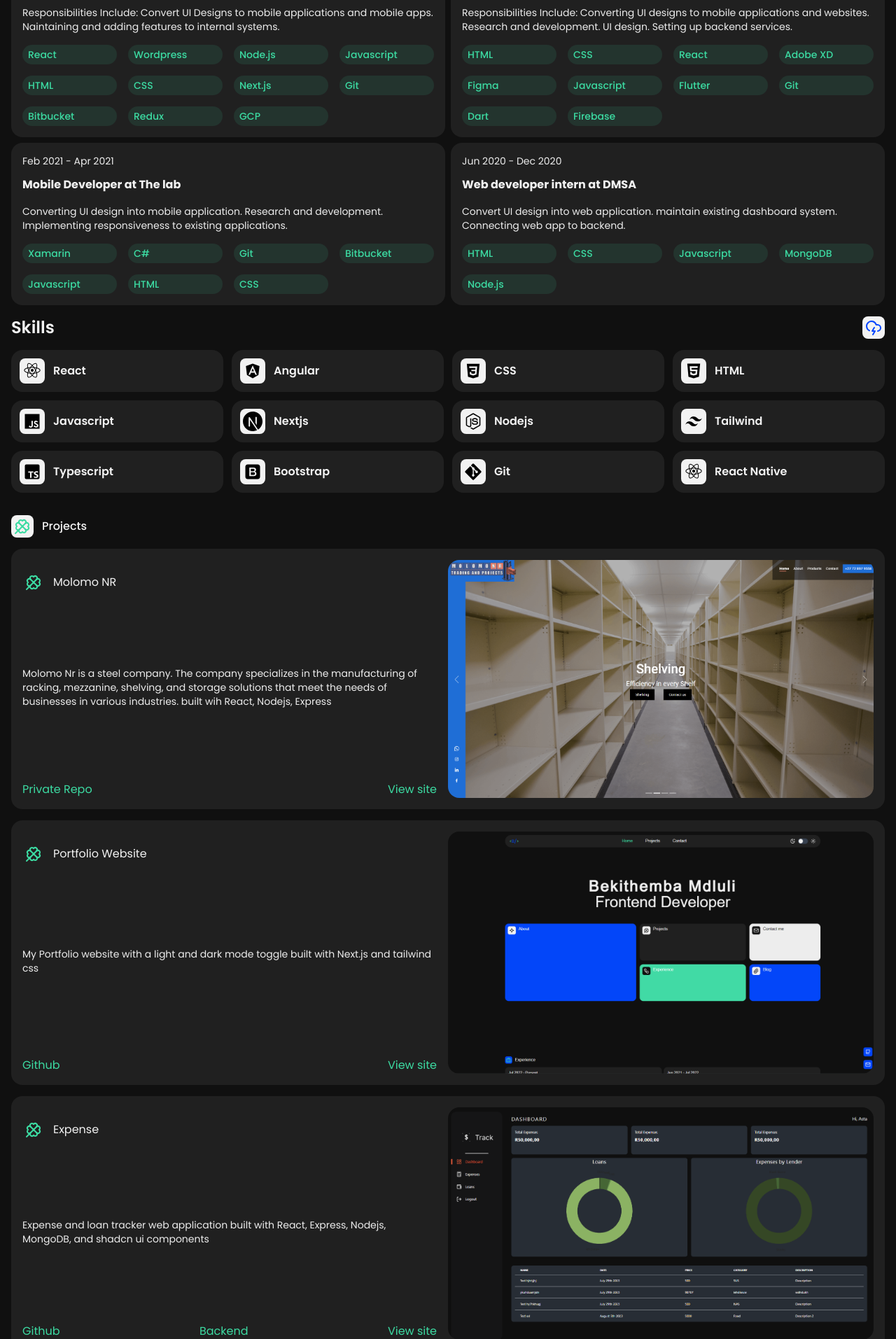
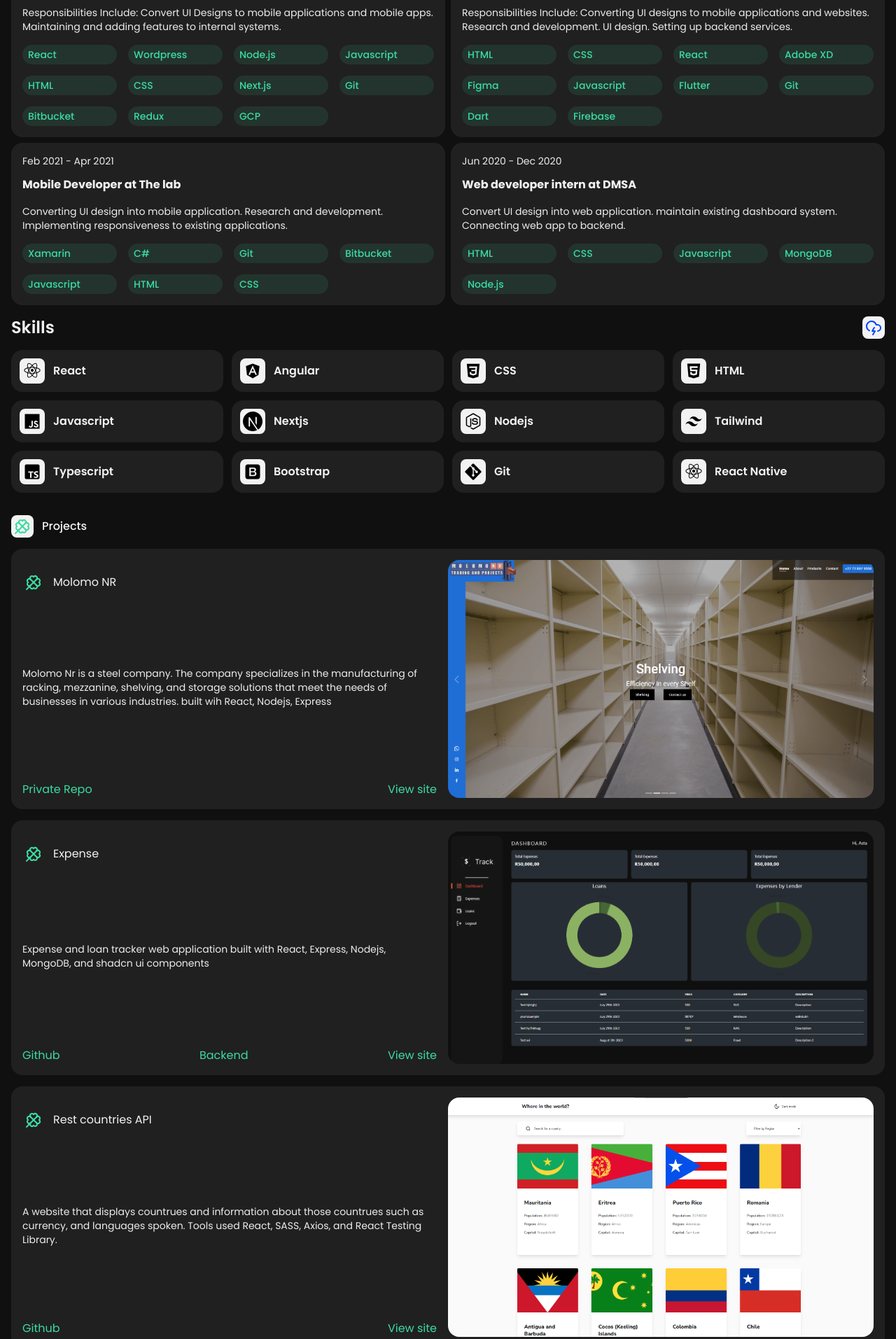
Before and after one commit to BMdluli/portfolio, a Next.js app: page / in a window 1280 px wide. Shown: the part 880-2793 px from the top of the page at 70% size. Built offline with nearby package versions, Linux system fonts and the light colour scheme.

Commit message:
update: add country project

```diff
--- a/public/data/experience.ts
+++ b/public/data/experience.ts
@@ -3,7 +3,7 @@ const experience = [
     id: 0,
     date: "Jul 2022 - Present",
     role: "Software Developer at DMSA",
-    text: "Responsibilities Include: Convert UI Designs to mobile applications and mobile apps. Naintaining and adding features to internal systems.",
+    text: "Responsibilities Include: Convert UI Designs to mobile applications and mobile apps. Maintaining and adding features to internal systems.",
     technologies: [
       "React",
       "Wordpress",
--- a/public/data/projects.tsx
+++ b/public/data/projects.tsx
@@ -8,8 +8,27 @@ const projects = [
     second: "",
     image: "/molomonr.png",
   },
+
   {
     id: 1,
+    title: "Expense",
+    text: "Expense and loan tracker web application built with React, Express, Nodejs, MongoDB, and shadcn ui components",
+    repo: "https://github.com/PutTheTrust/expense-frontend",
+    second: "https://github.com/PutTheTrust/expense-backend",
+    live: "https://expense-backend-beta.vercel.app/",
+    image: "/expense.png",
+  },
+  {
+    id: 2,
+    title: "Rest countries API",
+    text: "A website that displays countrues and information about those countrues such as currency, and languages spoken. Tools used React, SASS, Axios, and React Testing Library.",
+    repo: "https://github.com/PutTheTrust/countries",
+    live: "https://countries-iota-orpin.vercel.app/",
+    second: "",
+    image: "/countries.png",
+  },
+  {
+    id: 3,
     title: "Portfolio Website",
     text: "My Portfolio website with a light and dark mode toggle built with Next.js and tailwind css",
     repo: "https://github.com/PutTheTrust/portfolio.git",
@@ -17,15 +36,6 @@ const projects = [
     second: "",
     image: "/portfolio.png",
   },
-  {
-    id: 2,
-    title: "Expense",
-    text: "Expense and loan tracker web application built with React, Express, Nodejs, MongoDB, and shadcn ui components",
-    repo: "https://github.com/PutTheTrust/expense-frontend",
-    second: "https://github.com/PutTheTrust/expense-backend",
-    live: "https://expense-backend-beta.vercel.app/",
-    image: "/expense.png",
-  },
 ];
 
 export default projects;
```
Also changed, not shown: public/Countries.png (added).
